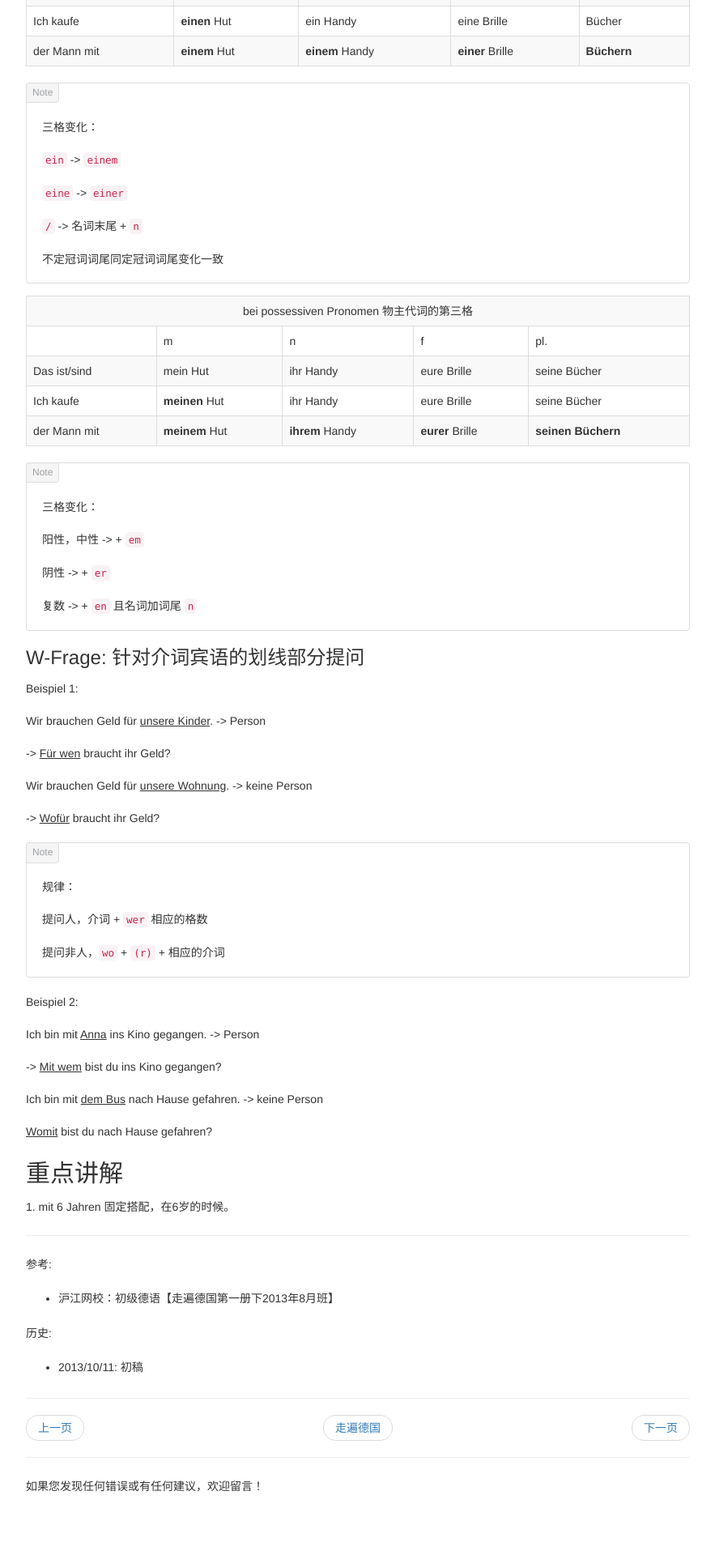
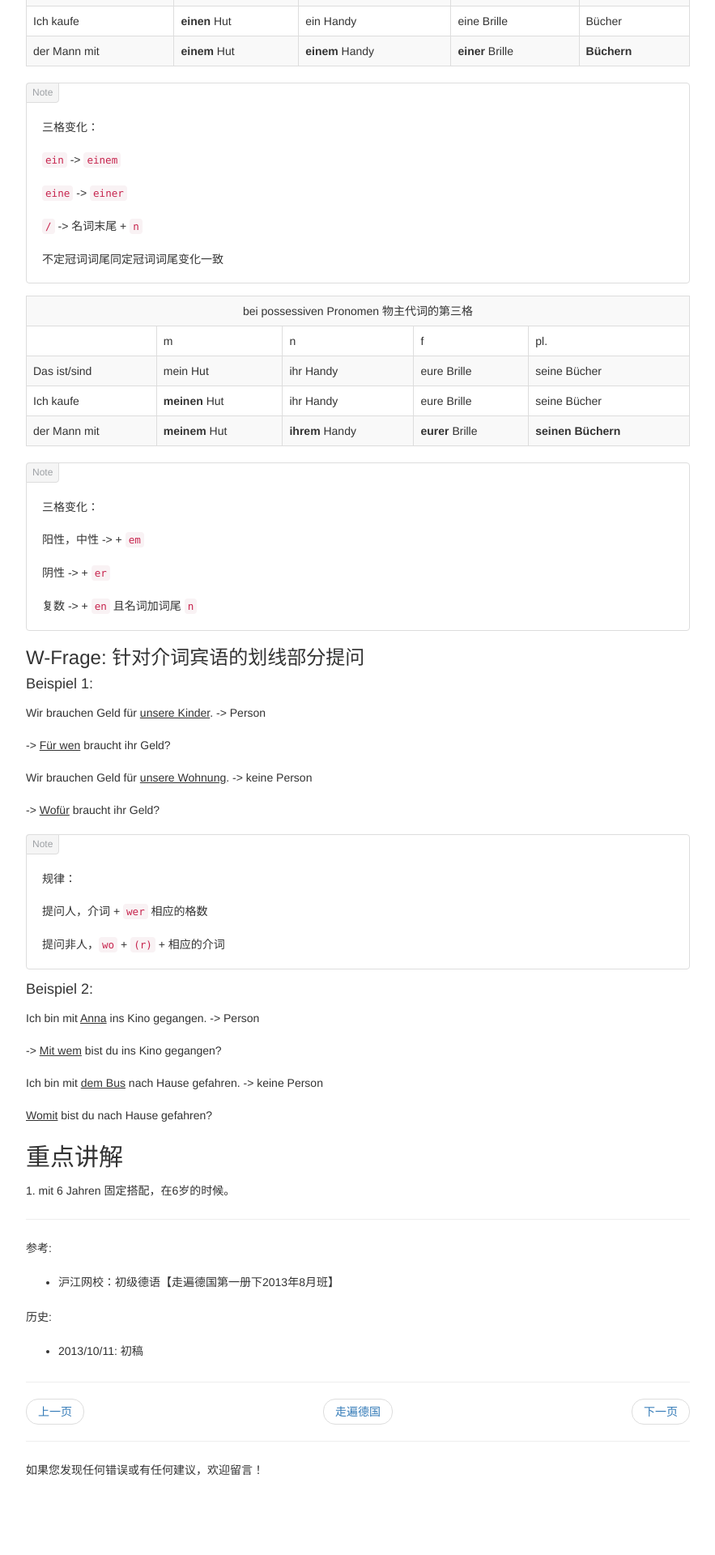
Before and after one commit to Frederick-S/GermanGarden, a Jekyll site: the page built from _posts/Passwort Deutsch/A1/2013-10-11-lektion-7-5.html, in a window 1280 px wide. Shown: the part 2521-4441 px from the top of the page at 81% size, without its empty margins (198-1081 px from the left). Built offline with Jekyll 4.4.1, drawn with Linux system fonts in a browser that asks for light colours; nearby versions of some CDN libraries; comment, search, counter and statistics services are not loaded.

```diff
--- a/_posts/Passwort Deutsch/A1/2013-10-10-lektion-7-4.html
+++ b/_posts/Passwort Deutsch/A1/2013-10-10-lektion-7-4.html
@@ -55,7 +55,7 @@ tags: ['Passwort Deutsch', 'Passwort Deutsch A1', 'Passwort Deutsch A1 Lektion 7
 <p>8. zurück/gehen 走回，回去 Papa ist ins Haus zurückgegangen. 爸爸又走回屋子里去了。</p>
 <div class="note">
     <p><code>zurück</code> 副词：回去</p>
-    <p><code>Ich bin zurück. 我回来了。</code></p>
+    <p><code>Ich bin zurück.</code> 我回来了。</p>
 </div>
 <p>9. langweilig 无聊的 Die Reise war so langweilig! 旅行真无聊啊！</p>
 <div class="note">
--- a/_posts/Passwort Deutsch/A1/2013-10-11-lektion-7-5.html
+++ b/_posts/Passwort Deutsch/A1/2013-10-11-lektion-7-5.html
@@ -183,7 +183,7 @@ tags: ['Passwort Deutsch', 'Passwort Deutsch A1', 'Passwort Deutsch A1 Lektion 7
     <p>复数 -> + <code>en</code> 且名词加词尾 <code>n</code></p>
 </div>
 <h3>W-Frage: 针对介词宾语的划线部分提问</h3>
-<p>Beispiel 1:</p>
+<h4>Beispiel 1:</h4>
 <p>Wir brauchen Geld für <u>unsere Kinder</u>. -> Person</p>
 <p>-> <u>Für wen</u> braucht ihr Geld?</p>
 <p>Wir brauchen Geld für <u>unsere Wohnung</u>. -> keine Person</p>
@@ -193,7 +193,7 @@ tags: ['Passwort Deutsch', 'Passwort Deutsch A1', 'Passwort Deutsch A1 Lektion 7
     <p>提问人，介词 + <code>wer</code> 相应的格数</p>
     <p>提问非人，<code>wo</code> + <code>(r)</code> + 相应的介词</p>
 </div>
-<p>Beispiel 2:</p>
+<h4>Beispiel 2:</h4>
 <p>Ich bin mit <u>Anna</u> ins Kino gegangen. -> Person</p>
 <p>-> <u>Mit wem</u> bist du ins Kino gegangen?</p>
 <p>Ich bin mit <u>dem Bus</u> nach Hause gefahren. -> keine Person</p>
```
